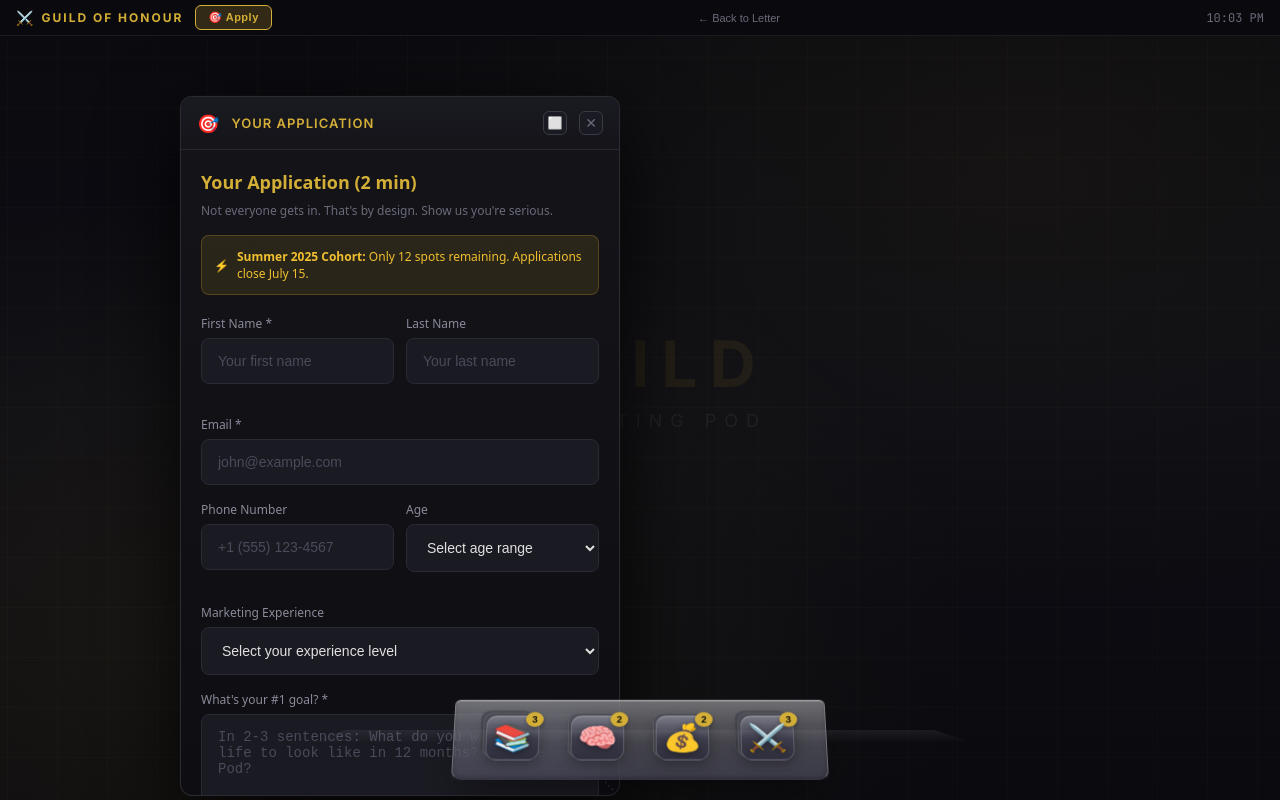
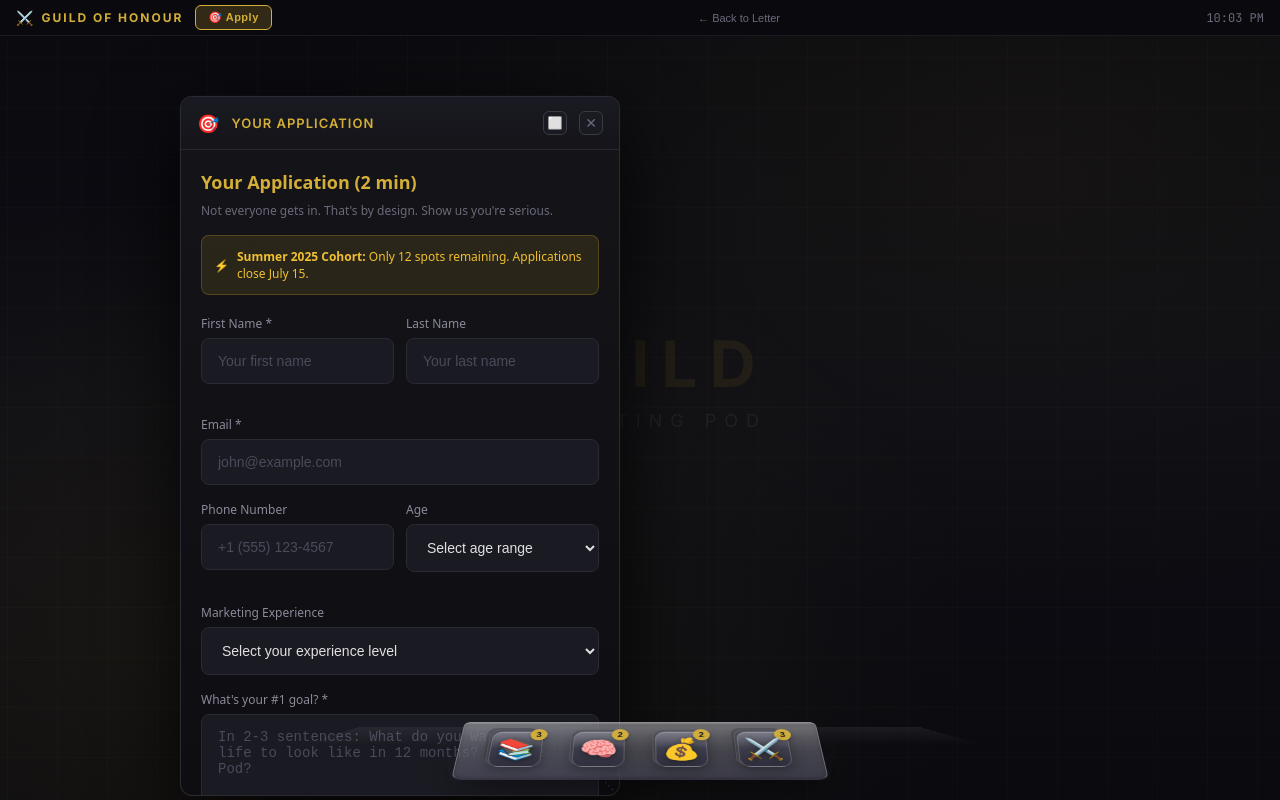
Before and after one commit to z0rbas/guild-marketing-pod, a React (Vite) app: page / in a window 1280 px wide. Both pictures are taken after a click on the button "Skip to Application →". Built offline with nearby package versions, Linux system fonts and the light colour scheme.

Commit message:
Double dock tilt, icons stay perfectly upright
- Dock rotateX 45deg (doubled from 21deg)
- Perspective reduced to 800px for stronger effect
- Icons have NO rotation - stay perfectly straight up
- Expanded items also stay upright
- Wider ground plane and reflection match new angle

```diff
--- a/src/components/Dock3D.jsx
+++ b/src/components/Dock3D.jsx
@@ -51,12 +51,12 @@ const Dock3D = ({ windows, openWindows, onToggleWindow }) => {
       left: '50%',
       transform: 'translateX(-50%)',
       zIndex: 10000,
-      perspective: '1300px',
+      perspective: '800px',
     }}>
       {/* 3D Dock Container with perspective */}
       <div style={{
         position: 'relative',
-        perspective: isMobile ? 'none' : '1300px',
+        perspective: isMobile ? 'none' : '800px',
         perspectiveOrigin: 'center bottom',
       }}>
         {/* The dock shelf - 3D angled glass surface */}
@@ -77,8 +77,8 @@ const Dock3D = ({ windows, openWindows, onToggleWindow }) => {
           border: isMobile ? 'none' : '1px solid rgba(255,255,255,0.25)',
           borderTop: isMobile ? 'none' : '1px solid rgba(255,255,255,0.5)',
           borderBottom: isMobile ? 'none' : '1px solid rgba(40,40,60,0.8)',
-          // Subtle 3D tilt - see the top surface (macOS style)
-          transform: isMobile ? 'none' : 'rotateX(21deg)',
+          // Strong 3D tilt - see the top surface (macOS style)
+          transform: isMobile ? 'none' : 'rotateX(45deg)',
           transformOrigin: 'center bottom',
           transformStyle: 'preserve-3d',
           boxShadow: isMobile ? '0 -10px 40px rgba(0,0,0,0.3)' : `
@@ -132,7 +132,7 @@ const Dock3D = ({ windows, openWindows, onToggleWindow }) => {
               position: 'absolute',
               bottom: '100%',
               left: '50%',
-              transform: isMobile ? 'translateX(-50%)' : 'translateX(-50%) rotateX(-21deg)',
+              transform: 'translateX(-50%)',
               transformStyle: 'preserve-3d',
               display: 'flex',
               flexDirection: 'column-reverse',
@@ -212,7 +212,7 @@ const Dock3D = ({ windows, openWindows, onToggleWindow }) => {
               })}
             </div>
 
-            {/* Main Stack Icon - counter-rotated to stand upright */}
+            {/* Main Stack Icon - stays perfectly upright */}
             <button
               style={{
                 display: 'flex',
@@ -225,11 +225,8 @@ const Dock3D = ({ windows, openWindows, onToggleWindow }) => {
                 borderRadius: 8,
                 cursor: 'pointer',
                 transition: 'all 0.25s ease',
-                // Counter-rotate to stand upright on the tilted shelf
-                transform: isMobile
-                  ? (expandedStack === stack.id ? 'translateY(-8px)' : 'translateY(0)')
-                  : (expandedStack === stack.id ? 'rotateX(-18deg) translateY(-10px)' : 'rotateX(-18deg) translateY(0)'),
-                transformStyle: 'preserve-3d',
+                // Icons stay upright - no rotation
+                transform: expandedStack === stack.id ? 'translateY(-8px)' : 'translateY(0)',
                 position: 'relative',
               }}
             >
@@ -242,8 +239,7 @@ const Dock3D = ({ windows, openWindows, onToggleWindow }) => {
                 alignItems: 'center',
                 justifyContent: 'center',
                 transition: 'transform 0.25s ease',
-                transform: expandedStack === stack.id ? 'scale(1.08) translateY(-3px) rotateX(-6deg)' : 'scale(1) rotateX(-6deg)',
-                transformStyle: 'preserve-3d',
+                transform: expandedStack === stack.id ? 'scale(1.1) translateY(-4px)' : 'scale(1)',
               }}>
                 {/* Stacked cards behind icon */}
                 {!isMobile && stack.items.length > 1 && (
@@ -356,7 +352,7 @@ const Dock3D = ({ windows, openWindows, onToggleWindow }) => {
             position: 'absolute',
             bottom: -14,
             left: '50%',
-            transform: 'translateX(-50%) perspective(1100px) rotateX(80deg)',
+            transform: 'translateX(-50%) perspective(600px) rotateX(75deg)',
             width: '170%',
             height: 110,
             background: 'linear-gradient(to bottom, rgba(140,140,155,0.12) 0%, transparent 70%)',
@@ -370,7 +366,7 @@ const Dock3D = ({ windows, openWindows, onToggleWindow }) => {
             right: 0,
             height: 70,
             background: 'linear-gradient(to bottom, rgba(80,80,100,0.2) 0%, transparent 100%)',
-            transform: 'scaleY(-1) rotateX(21deg)',
+            transform: 'scaleY(-1) rotateX(45deg)',
             transformOrigin: 'top center',
             opacity: 0.5,
             filter: 'blur(3px)',
```
